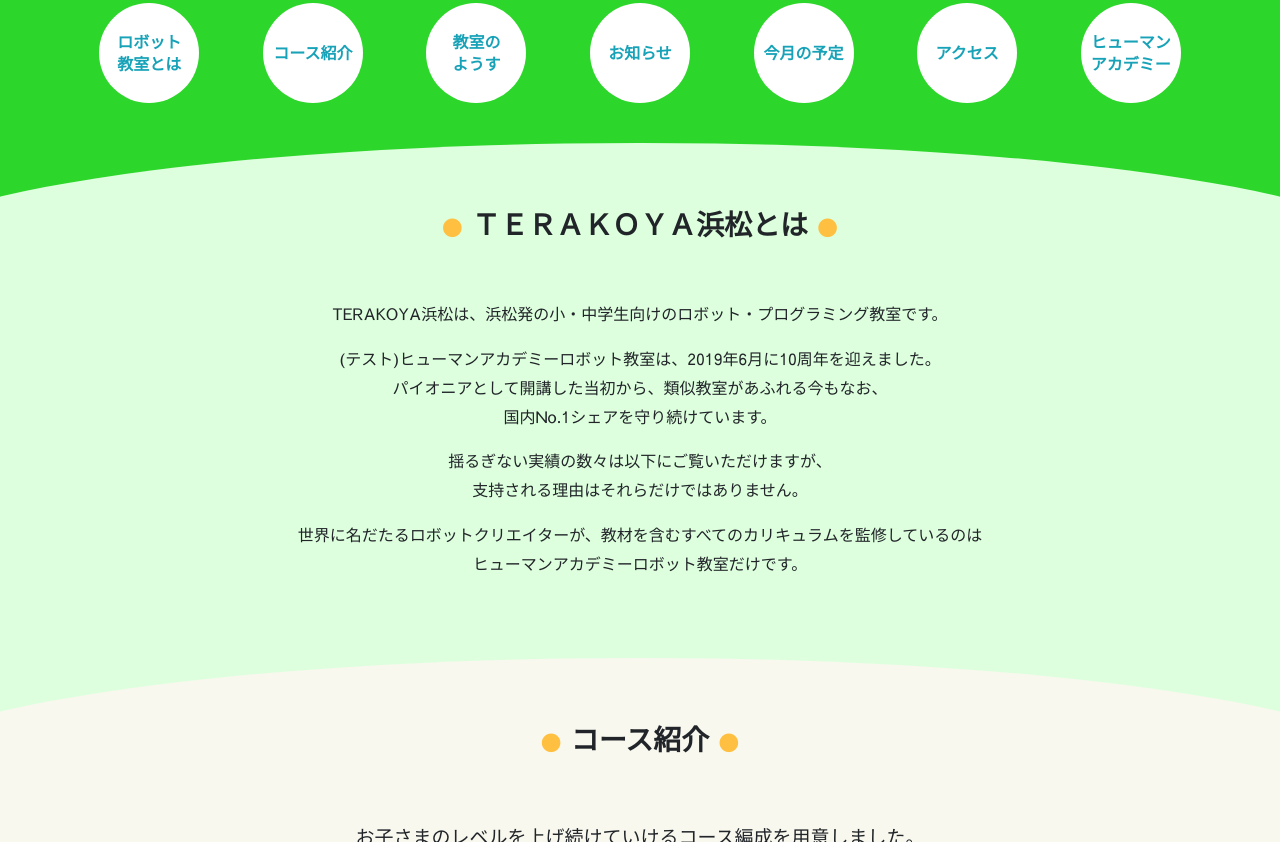
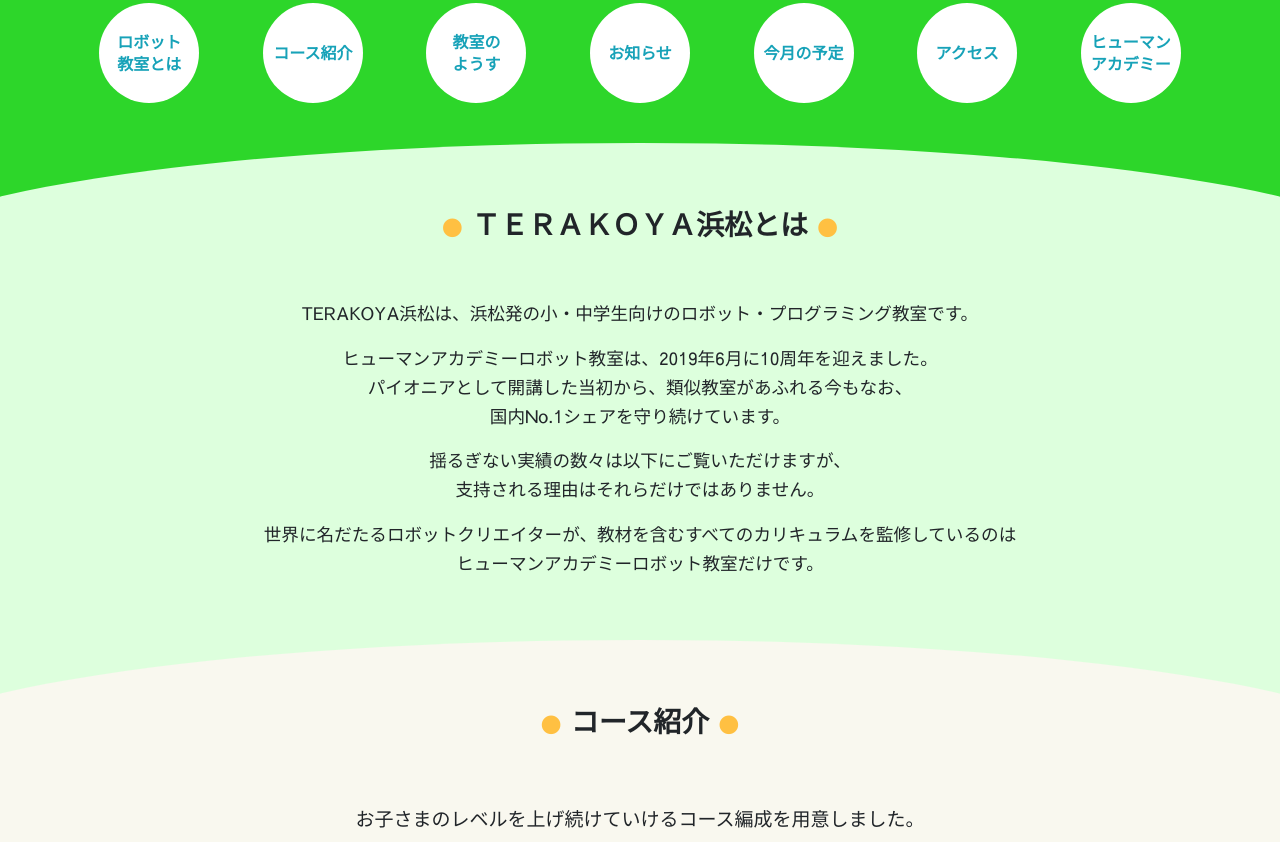
Before and after one commit to ShojiAkifumi/terakoya-site, a plain HTML site: page index.html in a window 1280 px wide. Shown: the part 596-1438 px from the top of the page. Drawn offline with nearby package versions, Linux system fonts and the light colour scheme.

Commit message:
add about

```diff
--- a/css/style.css
+++ b/css/style.css
@@ -33,6 +33,12 @@ p {
 
 .text-color {
     background: #FFC042;
+}
+
+.about {
+    font-size: 1.1em;
+    text-align: center;
+    padding-bottom: 30px;
 }
 
 
--- a/index.html
+++ b/index.html
@@ -65,9 +65,9 @@
                 <h2 class="h3 dot font-weight-bold pt-3 pb-5 px-0 mb-0 fadeInUp">ＴＥＲＡＫＯＹＡ浜松とは</h2>
             </div>
             <div class="continer-fluid bg-lightblue pb-3" style="padding-top:0.7em;">
-                <div class="container text-center pb-5 fadeInUp">
+                <div class="about fadeInUp">
                     <p>TERAKOYA浜松は、浜松発の小・中学生向けのロボット・プログラミング教室です。</p>
-                    <p>(テスト)ヒューマンアカデミーロボット教室は、2019年6月に10周年を迎えました。<br> パイオニアとして開講した当初から、類似教室があふれる今もなお、
+                    <p>ヒューマンアカデミーロボット教室は、2019年6月に10周年を迎えました。<br> パイオニアとして開講した当初から、類似教室があふれる今もなお、
                         <br> 国内No.1シェアを守り続けています。
                     </p>
                     <p>揺るぎない実績の数々は以下にご覧いただけますが、<br> 支持される理由はそれらだけではありません。
```
